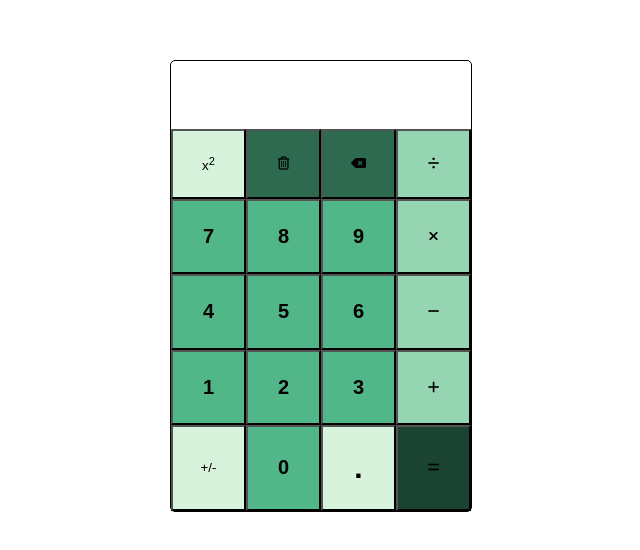
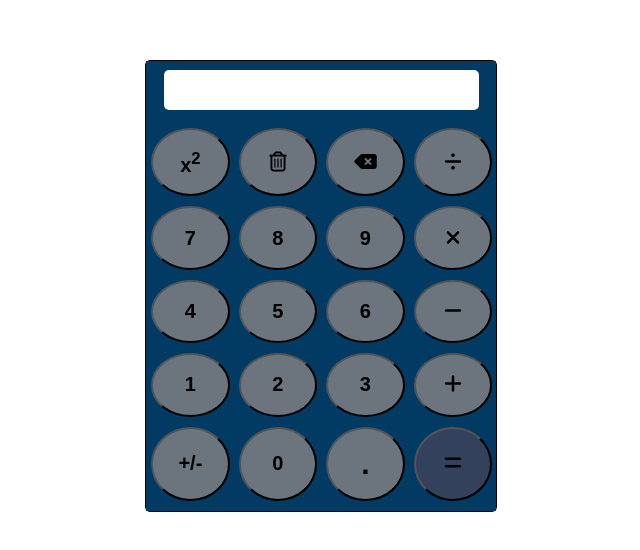
Before and after one commit to StathisKotanidis/calculator, a plain HTML site: page index.html in a window 1280 px wide. Shown: the part 114-664 px from the top of the page, without its empty margins (319-959 px from the left). Drawn offline with Linux system fonts and the light colour scheme.

Commit message:
ui changes and some js code

```diff
--- a/index.html
+++ b/index.html
@@ -14,29 +14,31 @@
 <body>
     <div class="calculator-wrapper">
 
-        <div class="display"> </div>
+        <div class="display-area">
+            <div class="screen"> </div>
+        </div>
 
         <div class="button-wrapper">
 
-            <button class="others">x<sup>2</sup></button>
+            <button>x<sup>2</sup></button>
             <button id="clear"><i class="fa-regular fa-trash-can"></i></button>
             <button id="delete"><i class="fa-solid fa-delete-left"></i></button>
-            <button class="operators" id="divide"><i class="fa-solid fa-divide"></i></button>
-            <button class="numbers" id="seven">7</button>
-            <button class="numbers" id="eight">8</button>
-            <button class="numbers" id="nine">9</button>
-            <button class="operators" id="multiply"><i class="fa-solid fa-xmark"></i></button>
-            <button class="numbers" id="four">4</button>
-            <button class="numbers" id="five">5</button>
-            <button class="numbers" id="six">6</button>
-            <button class="operators" id="minus"><i class="fa-solid fa-minus"></i></button>
-            <button class="numbers" id="one">1</button>
-            <button class="numbers" id="two">2</button>
-            <button class="numbers" id="three">3</button>
-            <button class="operators" id="plus"><i class="fa-solid fa-plus"></i></button>
-            <button class="others">+/-</button>
-            <button class="numbers" id="zero">0</button>
-            <button class="others" id="dot">.</button>
+            <button id="divide"><i class="fa-solid fa-divide"></i></button>
+            <button id="seven">7</button>
+            <button id="eight">8</button>
+            <button id="nine">9</button>
+            <button id="multiply"><i class="fa-solid fa-xmark"></i></button>
+            <button id="four">4</button>
+            <button id="five">5</button>
+            <button id="six">6</button>
+            <button id="minus"><i class="fa-solid fa-minus"></i></button>
+            <button id="one">1</button>
+            <button id="two">2</button>
+            <button id="three">3</button>
+            <button id="plus"><i class="fa-solid fa-plus"></i></button>
+            <button>+/-</button>
+            <button id="zero">0</button>
+            <button id="dot">.</button>
             <button id="equal"><i class="fa-solid fa-equals"></i></button>
 
         </div>
--- a/main.js
+++ b/main.js
@@ -1,4 +1,4 @@
-let display = document.querySelector('.display')
+let display = document.querySelector('.screen')
 let zero = document.querySelector('#zero')
 let one = document.querySelector('#one')
 let two = document.querySelector('#two')
@@ -15,52 +15,55 @@ let multiplication = document.querySelector('#multiply')
 let division = document.querySelector('#divide')
 let equal = document.querySelector("#equal")
 let clear = document.querySelector('#clear')
+let deleteLastNumber = document.querySelector('#delete')
+
+
+let inputsArray = []
 let currentInput = ''
 
-
-function adding(a, b) {
-    return a + b
-}
-
-function subtracting(a, b) {
-    return a - b
-}
-
-function multiplying(a, b) {
-    return a * b
-}
-
-function dividing(a, b) {
-    return a / b
-}
 
 function operate(a, operator, b) {
 
     if (operator == '+') {
-        return adding(a, b)
+        return a + b
     } else if (operator == '-') {
-        return subtracting(a, b)
-    } else if (operator == "*") {
-        return multiplying(a, b)
+        return a - b
+    } else if (operator == "X") {
+        return a * b
     } else if (operator == '/') {
-        return dividing(a, b)
+        return a / b
     } else {
         console.log('Error')
     }
 }
 
 function updateDisplay() {
+
     display.textContent = currentInput;
 }
 
+function captureEveryInput() {
+
+    //console.log('Before the push')
+    inputsArray.push(currentInput)
+    return inputsArray
+}
+
+zero.addEventListener('click', () => {
+    currentInput += '0';
+    captureEveryInput()
+    updateDisplay();
+});
 
 one.addEventListener('click', () => {
     currentInput += '1';
+    captureEveryInput()
     updateDisplay();
 });
 
 two.addEventListener('click', () => {
     currentInput += '2';
+    captureEveryInput()
     updateDisplay();
 });
 
@@ -100,6 +103,41 @@ nine.addEventListener('click', () => {
 });
 
 clear.addEventListener('click', () => {
-    currentInput = ' '
+
+    currentInput = ''
     updateDisplay()
+
 })
+
+deleteLastNumber.addEventListener('click', () => {
+    captureEveryInput().pop()
+})
+
+
+addition.addEventListener('click', () => {
+    currentInput += ' + ';
+    updateDisplay();
+})
+
+subtraction.addEventListener('click', () => {
+    currentInput += ' - ';
+    updateDisplay();
+})
+
+multiplication.addEventListener('click', () => {
+    currentInput += ' X ';
+    updateDisplay();
+})
+
+division.addEventListener('click', () => {
+    currentInput += ' / ';
+    updateDisplay();
+})
+
+equal.addEventListener('click', () => {
+
+    let myarray = currentInput.split(' ')
+    currentInput = operate(parseFloat(myarray[0]), myarray[1], parseFloat(myarray[2]))
+    updateDisplay()
+
+})
--- a/style.css
+++ b/style.css
@@ -9,7 +9,7 @@ body {
 
 .calculator-wrapper {
 
-    width: 300px;
+    width: 350px;
     height: 450px;
     border: 1px solid black;
     display: flex;
@@ -18,51 +18,62 @@ body {
 
 }
 
-.display {
+.display-area {
 
     width: 100%;
     height: 15%;
+    display: flex;
+    align-items: center;
+    justify-content: center;
+    background-color: #013a63;
 
+}
+
+.screen {
+
+    width: 90%;
+    height: 70%;
+    background-color: white;
+    border-radius: 5px;
+    text-align: right;
+    font-size: 1.4em;
 }
 
 .button-wrapper {
 
     width: 100%;
-    height: 85%;
-    display: flex;
-    flex-wrap: wrap;
+    height: 100%;
+    display: grid;
+    grid-template-columns: repeat(4, 1fr);
+    padding: 5px 0;
+    background-color: #013a63;
 
 }
 
 button {
 
-    width: 25%;
+    border-radius: 50%;
+    width: 90%;
+    margin: 5px;
+    background-color: #6c757d;
+    font-size: 20px;
+    font-weight: bold;
+
 }
 
-.numbers {
-    font-weight: bold;
-    font-size: 20px;
-    background-color: #52b788;
-}
-
-.operators {
-    background-color: #95d5b2;
-}
 
 #dot {
+
     font-weight: bold;
     font-size: 30px;
 }
 
-.others {
-    background-color: #d8f3dc;
+
+#equal {
+
+    background-color: #33415c;
 }
 
-#equal {
-    background-color: #1b4332;
+button:hover {
+    transform: scale(1.1)
 }
-
-#delete,
-#clear {
-    background-color: #2d6a4f;
-}
```
